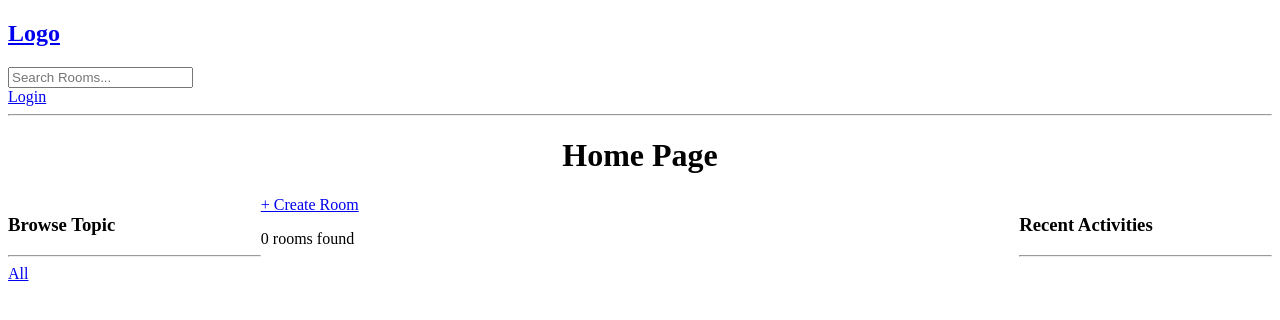
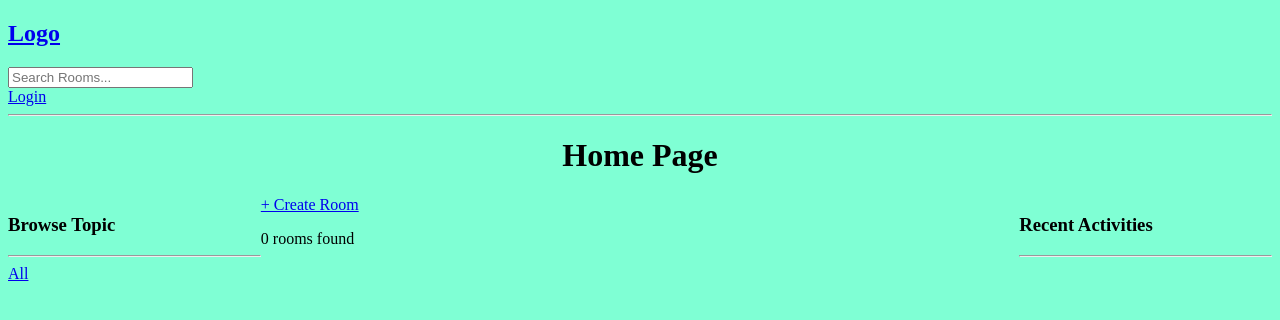
Before and after one commit to parasthakkar02/Studybud, a Django app: page / in a window 1280 px wide. Shown: the top 320 px of the page. Run offline with Django 5.2, Linux system fonts and the light colour scheme; data that the repository does not hold is empty.

Commit message:
add static folder
With relevant changes in main.html and settings.py files

```diff
--- /dev/null
+++ b/studybud/static/styles/style.css
@@ -0,0 +1,3 @@
+body {
+    background-color: aquamarine;
+}
--- a/studybud/studybud/settings.py
+++ b/studybud/studybud/settings.py
@@ -119,6 +119,7 @@ USE_TZ = True
 # https://docs.djangoproject.com/en/5.0/howto/static-files/
 
 STATIC_URL = "static/"
+STATICFILES_DIRS = [os.path.join(BASE_DIR, "static")]
 
 # Default primary key field type
 # https://docs.djangoproject.com/en/5.0/ref/settings/#default-auto-field
--- a/studybud/templates/main.html
+++ b/studybud/templates/main.html
@@ -1,9 +1,12 @@
+{% load static %}
+
 <!DOCTYPE html>
 <html lang="en">
   <head>
     <meta charset="UTF-8" />
     <meta name="viewport" content="width=device-width, initial-scale=1.0" />
     <title>Studybud</title>
+    <link rel="stylesheet" href="{% static 'styles/style.css' %}" />
   </head>
   <body>
     <nav>
```
